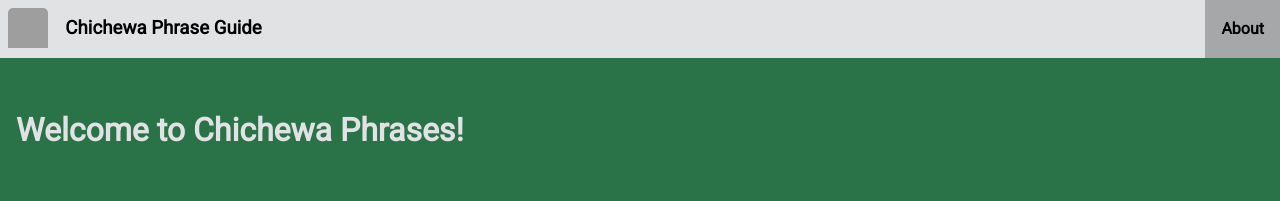
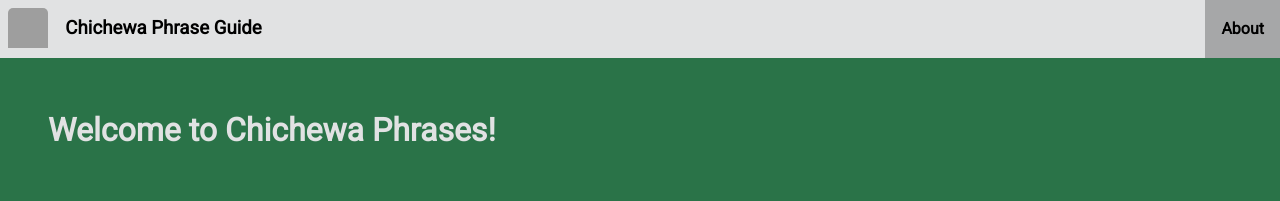
Before and after one commit to ascentsoccerwebdev/chichewaphrases, a plain HTML site: page index.html in a window 1280 px wide. Shown: the top 201 px of the page. Drawn offline with Linux system fonts and the light colour scheme; grey boxes are pictures that could not be loaded.

Commit message:
Tweaking the text position on the banner.

```diff
--- a/style.css
+++ b/style.css
@@ -63,6 +63,10 @@ h3.navbar-item {
   margin-right: -1em;
 }
 
+.banner h1 {
+  margin-left: 1em;
+}
+
 .primary {
   margin-top: 4em;
   margin-left: 2em;
```
Also changed, not shown: index.html (+3 -2 lines).
